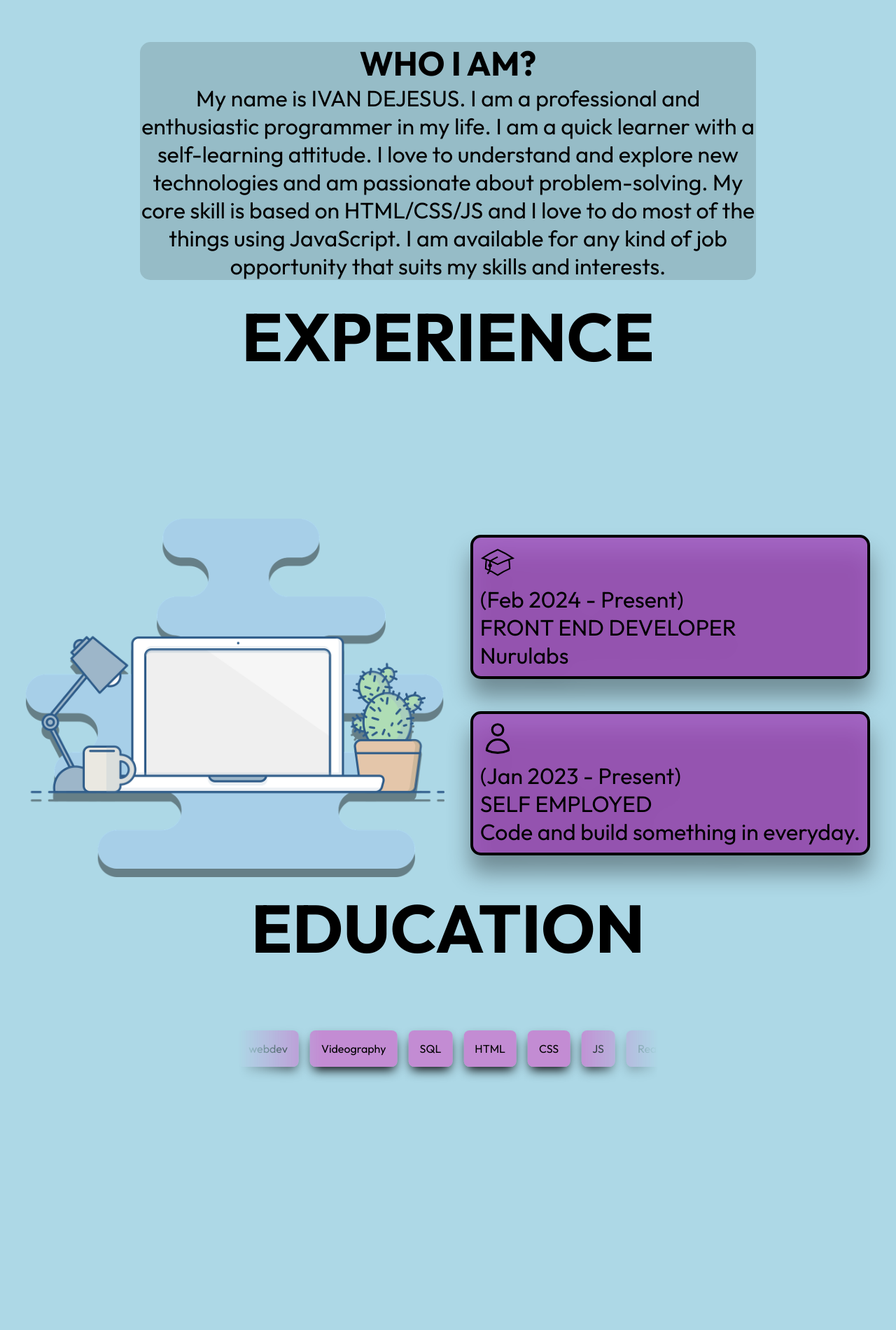
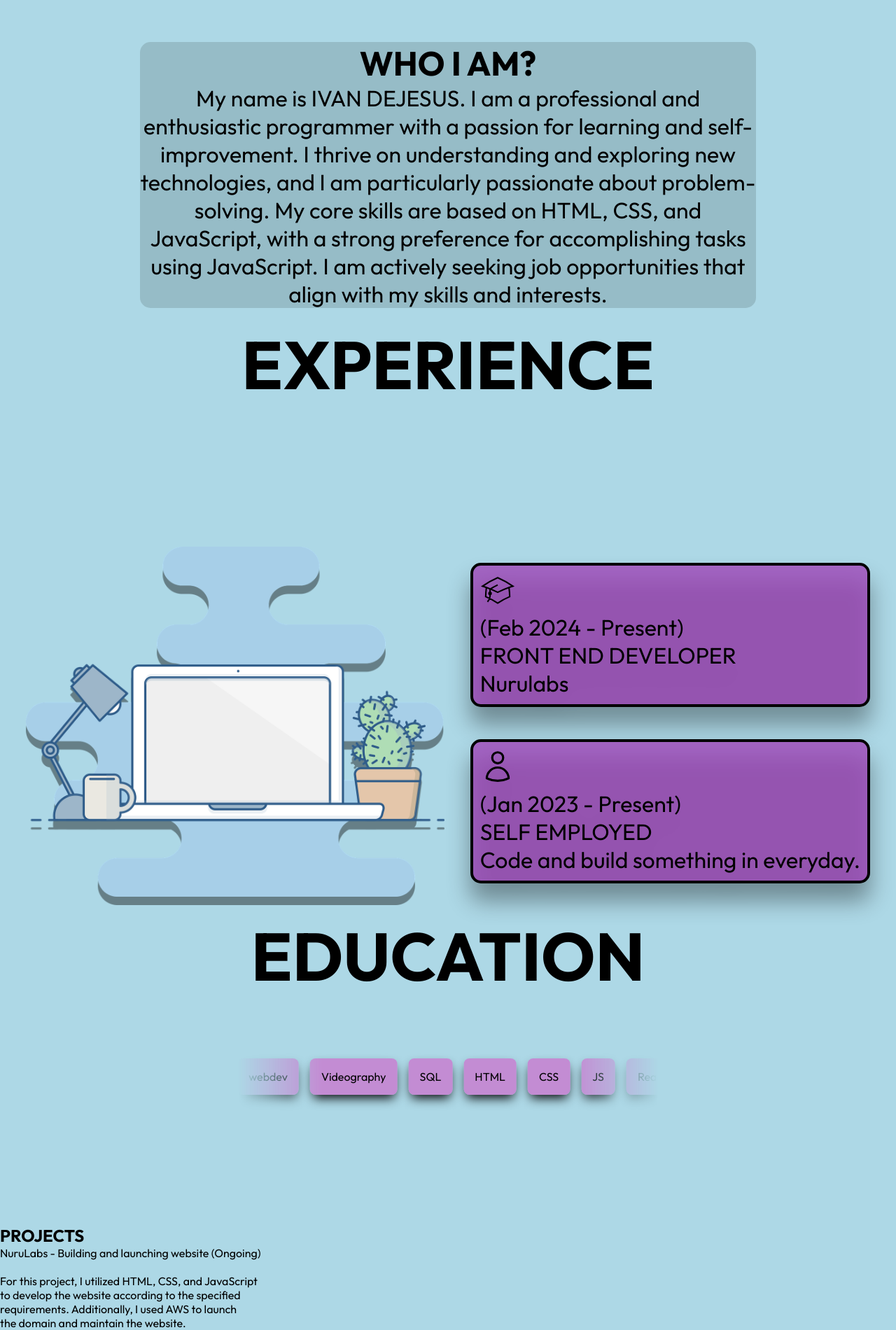
Before and after one commit to IDejesusport/Portfolio, a plain HTML site: page index.html in a window 1280 px wide. Shown: the part 940-2840 px from the top of the page at 70% size. Before the commit the page ends 2650 px from the top, so only its background shows below. Drawn offline with Linux system fonts and the light colour scheme.

Commit message:
Add files via upload

```diff
--- a/index.html
+++ b/index.html
@@ -33,8 +33,8 @@
                     <div class="home-link">IVAN DEJESUS</div>
                     <a href="#aboutme">ABOUT</a>
                     <a href="#experiences">EXPERIENCE</a>
-                    <a href="#">EDUCATION</a>
-                    <a href="#">PROJECTS</a>
+                    <a href="#educations">EDUCATION</a>
+                    <a href="#projects">PROJECTS</a>
                 </div>
 
 
@@ -57,10 +57,11 @@
 
     <section class="aboutme" id="aboutme">
         <h1 class="aboutmeheader">WHO I AM?</h1>
-        <p class="aboutme-text">My name is IVAN DEJESUS. I am a professional and enthusiastic programmer in my life.
-            I am a quick learner with a self-learning attitude. I love to understand and explore new technologies and am
-            passionate about problem-solving. My core skill is based on HTML/CSS/JS and I love to do most of the things
-             using JavaScript. I am available for any kind of job opportunity that suits my skills and interests.</p>
+        <p class="aboutme-text">My name is IVAN DEJESUS. I am a professional and enthusiastic programmer
+            with a passion for learning and self-improvement. I thrive on understanding and exploring new
+            technologies, and I am particularly passionate about problem-solving. My core skills are based
+            on HTML, CSS, and JavaScript, with a strong preference for accomplishing tasks using JavaScript.
+             I am actively seeking job opportunities that align with my skills and interests.</p>
 
     </section>
 
@@ -130,8 +131,43 @@
         </div>
     </section>
 
+  <!-- Projects Section-->
+
+    <section class="projects">
+        <div class="project"><h1>PROJECTS</h1></div>
+            <div class="project-grid-container">
+                <div class="project-box-1">NuruLabs - Building and launching website (Ongoing) <br>
+                    <br>
+                    For this project, I utilized HTML, CSS, and JavaScript <br>
+                    to develop the website according to the specified <br>
+                    requirements. Additionally, I used AWS to launch <br>
+                    the domain and maintain the website.
+                </div>
+             <!--   <div class="project-box-2">2.</div> -->
 
 
+            </div>
+
+
+
+    </section>
+
+
+
+
+
+
+
+
+
+
+
+
+
+
+
+
+  <!--Javascript Script Section-->
     <script src="./resources/js/main.js" type="text/javascript"></script>
 
 
```
